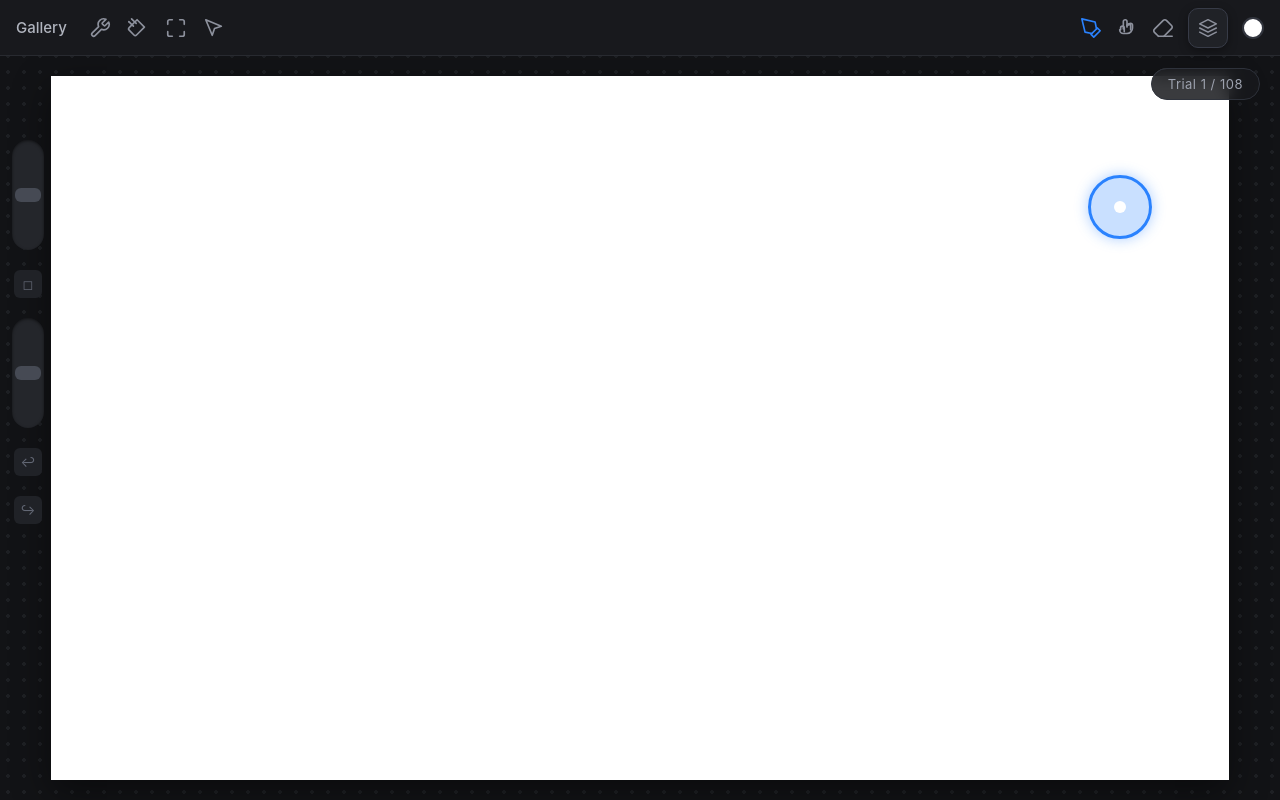
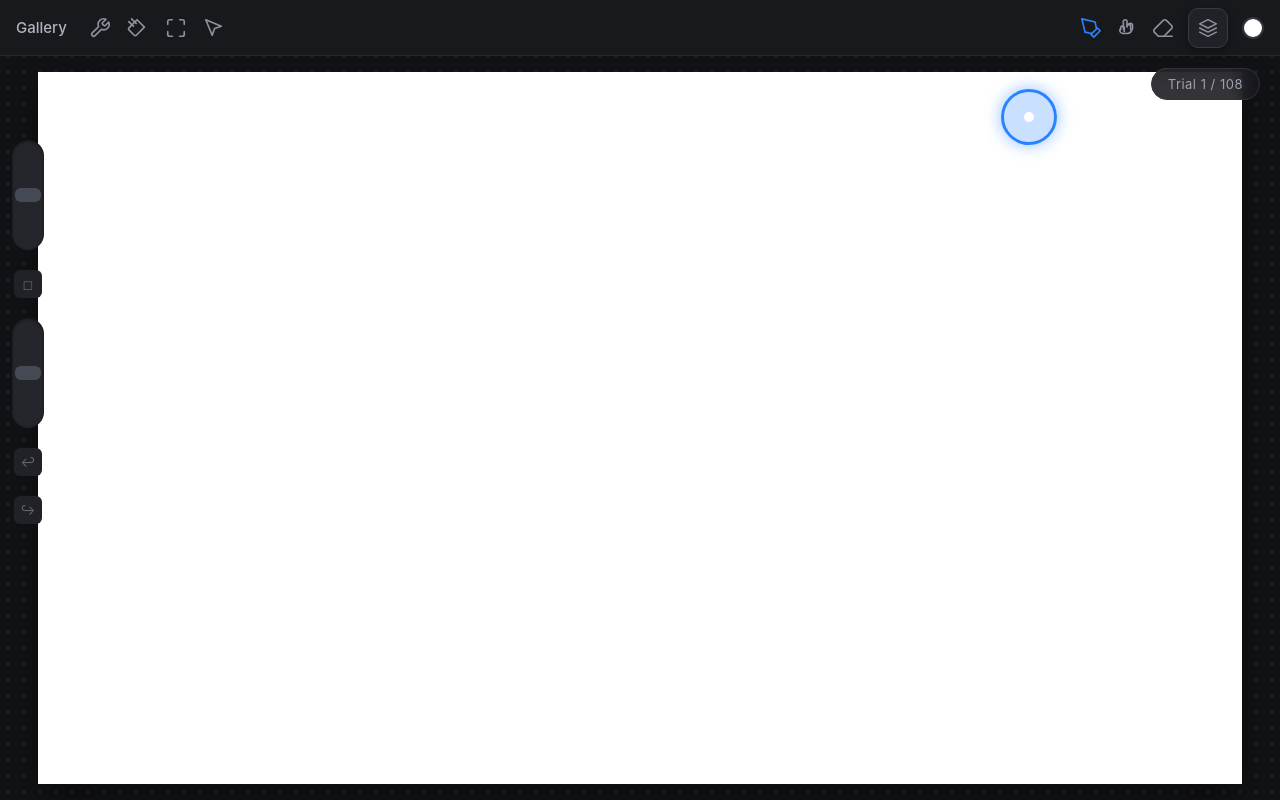
Before and after one commit to aammyyx/Human-Computer-Interaction-Assignment-1-, a plain HTML site: page index.html in a window 1280 px wide. Drawn offline with Linux system fonts and the light colour scheme.

Commit message:
Add files via upload

```diff
--- a/index.html
+++ b/index.html
@@ -33,7 +33,6 @@
       overflow: hidden;
     }
 
-    /* 頂部工具列 */
     #top-toolbar {
       position: absolute;
       top: 0;
@@ -48,7 +47,6 @@
       padding: 0 16px;
       z-index: 100;
       color: #92959e;
-      overflow: visible;
     }
 
     .toolbar-group {
@@ -100,7 +98,6 @@
       flex-shrink: 0;
     }
 
-    /* Layers 容器：維持 40px 佔位格，Target 由中心向外延伸不推擠其他按鈕 */
     #layers-target-wrapper {
       position: relative;
       width: 40px;
@@ -112,7 +109,6 @@
       z-index: 110;
     }
 
-    /* 實體 Target Hitbox (無文字) */
     #layers-hitbox {
       position: absolute;
       border-radius: 10px;
@@ -124,10 +120,9 @@
       background: #202227;
       border: 1.5px solid #373b47;
       box-shadow: 0 3px 10px rgba(0, 0, 0, 0.35);
-      transition: border-color 0.12s ease, background 0.12s ease;
+      transition: border-color 0.1s ease, background 0.1s ease;
     }
 
-    /* Target 尺寸：40 / 60 / 80 px */
     .target-size-40 {
       width: 40px !important;
       height: 40px !important;
@@ -159,17 +154,15 @@
       height: 38px !important;
     }
 
-    /* 當前目標高亮狀態 */
     .target-active {
       border-color: #2a82fe !important;
       background: rgba(42, 130, 254, 0.25) !important;
-      box-shadow: 0 0 14px rgba(42, 130, 254, 0.4) !important;
+      box-shadow: 0 0 16px rgba(42, 130, 254, 0.5) !important;
     }
     .target-active #layers-icon-svg {
       stroke: #2a82fe !important;
     }
 
-    /* 左側側邊欄 */
     #left-dock {
       position: absolute;
       left: 12px;
@@ -213,7 +206,6 @@
       font-size: 13px;
     }
 
-    /* 中央 Canvas 畫布 */
     #canvas-container {
       position: absolute;
       top: 56px;
@@ -227,8 +219,8 @@
     }
 
     #drawing-paper {
-      width: 92vw;
-      height: 88vh;
+      width: 94vw;
+      height: 89vh;
       background-color: #ffffff;
       box-shadow: 0 12px 36px rgba(0, 0, 0, 0.45);
       position: relative;
@@ -236,11 +228,10 @@
       cursor: crosshair;
     }
 
-    /* Start Point (固定 64px 直徑) */
     #start-point {
       position: absolute;
-      width: 64px !important;
-      height: 64px !important;
+      width: 56px !important;
+      height: 56px !important;
       border-radius: 50%;
       background: radial-gradient(circle, #2a82fe 0%, #165abf 70%, #0d3878 100%);
       border: 3px solid #ffffff;
@@ -252,11 +243,11 @@
       z-index: 99;
       transform: translate(-50%, -50%);
       pointer-events: auto;
-      transition: transform 0.1s ease, box-shadow 0.1s ease;
+      transition: transform 0.08s ease, box-shadow 0.08s ease;
     }
 
     #start-point.target-active {
-      box-shadow: 0 0 18px rgba(42, 130, 254, 0.7);
+      box-shadow: 0 0 20px rgba(42, 130, 254, 0.8);
       border-color: #ffffff;
     }
 
@@ -268,18 +259,17 @@
 
     #start-point::after {
       content: '';
-      width: 12px;
-      height: 12px;
+      width: 10px;
+      height: 10px;
       background: #ffffff;
       border-radius: 50%;
     }
 
-    /* HUD 狀態欄 */
     #experiment-hud {
       position: absolute;
       top: 68px;
       right: 20px;
-      background: rgba(24, 25, 29, 0.85);
+      background: rgba(24, 25, 29, 0.88);
       border: 1px solid #2e323b;
       padding: 7px 16px;
       border-radius: 20px;
@@ -291,14 +281,13 @@
       pointer-events: none;
     }
 
-    /* 完成實驗 Modal */
     .modal-backdrop {
       position: absolute;
       top: 0;
       left: 0;
       width: 100vw;
       height: 100vh;
-      background: rgba(10, 11, 13, 0.84);
+      background: rgba(10, 11, 13, 0.86);
       backdrop-filter: blur(12px);
       z-index: 200;
       display: none;
@@ -353,7 +342,6 @@
 <body>
 
   <div id="app-container">
-    <!-- 頂部工具列 -->
     <header id="top-toolbar">
       <div class="toolbar-group">
         <span class="gallery-text">Gallery</span>
@@ -368,7 +356,6 @@
         <svg class="tool-icon" viewBox="0 0 24 24"><path d="M8 13v-8a2 2 0 0 1 4 0v6"/><path d="M12 9.5a2 2 0 0 1 4 0v4.5"/><path d="M5 14v-2a2 2 0 0 1 4 0v4"/><path d="M4 14a4 4 0 0 0 4 4h4a6 6 0 0 0 6-6V9a2 2 0 0 0-4 0"/></svg>
         <svg class="tool-icon" viewBox="0 0 24 24"><path d="m7 21-4.3-4.3c-1-1-1-2.5 0-3.4l9.6-9.6c1-1 2.5-1 3.4 0l5.6 5.6c1 1 1 2.5 0 3.4L13 21"/><path d="M22 21H7"/></svg>
 
-        <!-- Fitts' Law Target: Layers (無文字) -->
         <div id="layers-target-wrapper">
           <div id="layers-hitbox" class="target-size-40" title="Layers Target">
             <svg id="layers-icon-svg" class="tool-icon" viewBox="0 0 24 24">
@@ -383,7 +370,6 @@
       </div>
     </header>
 
-    <!-- 左側側邊欄 -->
     <aside id="left-dock">
       <div class="slider-track"><div class="slider-thumb"></div></div>
       <div class="dock-btn">◻</div>
@@ -392,26 +378,22 @@
       <div class="dock-btn">↪</div>
     </aside>
 
-    <!-- 中央畫布 -->
     <main id="canvas-container">
       <div id="drawing-paper">
         <div id="start-point"></div>
       </div>
     </main>
 
-    <!-- HUD 狀態欄 -->
     <div id="experiment-hud">Trial 1 / 108</div>
 
-    <!-- 完成實驗 Modal -->
     <div id="modal-completion" class="modal-backdrop">
       <div class="modal-box">
-        <h2 class="modal-title">Experiment Complete</h2>
+        <h2 class="modal-title">實驗完成！</h2>
         <p class="modal-desc">
-          108 / 108<br>
-          108 trials completed.<br>
-          點擊下方按鈕下載 CSV 檔案。
+          已順利完成 108 次試驗。<br>
+          點擊下方按鈕即可下載包含原始紀錄與分組平均的完整 CSV 報告。
         </p>
-        <button class="action-btn" id="btn-download-csv">Download CSV</button>
+        <button class="action-btn" id="btn-download-csv">下載 CSV 檔案</button>
       </div>
     </div>
   </div>
@@ -423,12 +405,14 @@
       const TOTAL_TRIALS = 108;
       const TOTAL_BLOCKS = 3;
       const REPETITIONS_PER_BLOCK = 4;
-      const DISTANCES = [200, 400, 600];
+
+      // 設定目標距離與寬度條件 (像素)
+      const DISTANCES = [200, 380, 560];
       const WIDTHS = [40, 60, 80];
 
       let trialsPlan = [];
-      let currentTrialIndex = 0; // 0 至 107 對應 Trial 1 至 108
-      let currentExpectedTarget = 'START'; // 每一個 trial 都是由 'START' 開始，到 'LAYERS' 結束
+      let currentTrialIndex = 0;
+      let currentExpectedTarget = 'START';
       let isInitialized = false;
 
       let movementStartTime = 0;
@@ -451,7 +435,6 @@
         return arr;
       }
 
-      // 建立 3 個 Blocks，每個 Block 重新 Shuffle 9 個 conditions，每個 condition 重複 4 次 (共 108 trials)
       function buildExperimentPlan() {
         const baseConditions = [];
         DISTANCES.forEach(distance => {
@@ -461,11 +444,8 @@
         });
 
         const fullPlan = [];
-
         for (let b = 0; b < TOTAL_BLOCKS; b++) {
-          // 每個 block 獨立重新隨機排列 9 個 conditions
           const randomizedConditions = shuffleArray(baseConditions);
-
           randomizedConditions.forEach(cond => {
             for (let r = 0; r < REPETITIONS_PER_BLOCK; r++) {
               fullPlan.push({
@@ -476,68 +456,52 @@
             }
           });
         }
-
         return fullPlan;
       }
 
-      // 幾何計算：在 Canvas 可視範圍內搜尋與 Layers target 中心剛好為 distanceA 的位置 (絕不使用 clamp)
-      function findAccurateStartPointPosition(targetCenter, distanceA) {
+      // 向量定位：從頂部 Target 朝左下方畫布做角度與距離投射
+      function calculateStartPointPosition(targetCenter, distanceA) {
         const paperRect = drawingPaperEl.getBoundingClientRect();
-        const r = 32; // Start Point 半徑 (64px / 2)
-        const margin = 12;
+        const r = 28; // 半徑
+        const margin = 16;
 
         const minX = paperRect.left + r + margin;
         const maxX = paperRect.right - r - margin;
         const minY = paperRect.top + r + margin;
         const maxY = paperRect.bottom - r - margin;
 
-        const validCandidates = [];
+        let selected = null;
 
-        // 進行 360 度掃描 (步長 0.25 度)
-        for (let deg = 0; deg < 360; deg += 0.25) {
+        // 搜尋 110 度到 165 度（自然右手持筆之左下方向）
+        for (let deg = 110; deg <= 165; deg += 0.5) {
           const rad = deg * (Math.PI / 180);
-          const cx = targetCenter.x + distanceA * Math.cos(rad);
-          const cy = targetCenter.y + distanceA * Math.sin(rad);
+          const cx = targetCenter.x - distanceA * Math.cos(rad - Math.PI / 2);
+          const cy = targetCenter.y + distanceA * Math.sin(rad - Math.PI / 2);
 
-          // 嚴格確保在畫布邊界內且 Y > 64px 避免與 Toolbar 重疊
-          if (cx >= minX && cx <= maxX && cy >= minY && cy <= maxY && cy > 64) {
-            validCandidates.push({ clientX: cx, clientY: cy });
+          if (cx >= minX && cx <= maxX && cy >= minY && cy <= maxY) {
+            selected = { clientX: cx, clientY: cy };
+            break;
           }
         }
 
-        let chosen;
-        if (validCandidates.length > 0) {
-          // 優先挑選手寫操作最自然之左下方象限
-          const lowerLeft = validCandidates.filter(p => p.clientX <= targetCenter.x && p.clientY >= targetCenter.y);
-          if (lowerLeft.length > 0) {
-            chosen = lowerLeft[Math.floor(Math.random() * lowerLeft.length)];
-          } else {
-            chosen = validCandidates[Math.floor(Math.random() * validCandidates.length)];
-          }
-        } else {
-          // 極限搜尋步長
-          for (let deg = 90; deg <= 180; deg += 0.5) {
-            const rad = deg * (Math.PI / 180);
-            const cx = targetCenter.x - distanceA * Math.sin(rad - Math.PI / 2);
-            const cy = targetCenter.y + distanceA * Math.cos(rad - Math.PI / 2);
-            if (cx >= paperRect.left + r && cx <= paperRect.right - r && cy >= paperRect.top + r && cy <= paperRect.bottom - r) {
-              chosen = { clientX: cx, clientY: cy };
-              break;
-            }
-          }
+        // 若因螢幕過小無法容納原始設定距離，退回最大安全夾角
+        if (!selected) {
+          const clampedDistance = Math.min(distanceA, Math.hypot(targetCenter.x - minX, maxY - targetCenter.y) - 20);
+          const rad = 135 * (Math.PI / 180);
+          const cx = Math.max(minX, targetCenter.x - clampedDistance * Math.cos(rad - Math.PI / 2));
+          const cy = Math.min(maxY, targetCenter.y + clampedDistance * Math.sin(rad - Math.PI / 2));
+          selected = { clientX: cx, clientY: cy };
         }
 
-        const actualDistance = Math.hypot(chosen.clientX - targetCenter.x, chosen.clientY - targetCenter.y);
+        const actualDistance = Math.hypot(selected.clientX - targetCenter.x, selected.clientY - targetCenter.y);
 
         return {
-          left: chosen.clientX - paperRect.left,
-          top: chosen.clientY - paperRect.top,
+          left: selected.clientX - paperRect.left,
+          top: selected.clientY - paperRect.top,
           actualDistance: actualDistance
         };
       }
 
-      // 配置當前 Target / Start Point 狀態
-      // isConditionChange: 僅在切換 condition (或螢幕旋轉/初始化) 時才設為 true 來重新定位 Start Point
       function updateTargetStates(isConditionChange = false) {
         if (currentTrialIndex >= TOTAL_TRIALS) {
           showCompletionModal();
@@ -545,11 +509,8 @@
         }
 
         const currentTrial = trialsPlan[currentTrialIndex];
-
-        // 1. 套用 Target 尺寸 (40 / 60 / 80)
         layersHitboxEl.className = `target-size-${currentTrial.width}`;
 
-        // 2. 只有在進入新 condition（每 4 次 trial 一次）或初始化時，才重新計算並定位 Start Point
         if (isConditionChange || !isInitialized) {
           void layersHitboxEl.offsetWidth;
           const targetRect = layersHitboxEl.getBoundingClientRect();
@@ -558,14 +519,13 @@
             y: targetRect.top + targetRect.height / 2
           };
 
-          const pos = findAccurateStartPointPosition(targetCenter, currentTrial.distance);
+          const pos = calculateStartPointPosition(targetCenter, currentTrial.distance);
           activeActualDistance = pos.actualDistance;
           startPointEl.style.left = `${pos.left}px`;
           startPointEl.style.top = `${pos.top}px`;
           isInitialized = true;
         }
 
-        // 3. 視覺切換：根據下一個要點擊的目標加上高亮樣式
         if (currentExpectedTarget === 'START') {
           startPointEl.className = 'target-active';
           layersHitboxEl.classList.remove('target-active');
@@ -574,28 +534,32 @@
           layersHitboxEl.classList.add('target-active');
         }
 
-        // 4. 更新 HUD 顯示 (Trial 1 / 108 ... Trial 108 / 108)
         hudEl.innerText = `Trial ${currentTrialIndex + 1} / ${TOTAL_TRIALS}`;
       }
 
-      // 點擊 Start Point：啟動當前 trial 的單向計時 (不改變 Start Point 位置)
+      // 起點觸發
       startPointEl.addEventListener('pointerdown', (e) => {
+        e.preventDefault();
         e.stopPropagation();
 
         if (currentExpectedTarget === 'START') {
           movementStartTime = performance.now();
-          currentExpectedTarget = 'LAYERS'; // 目標轉移至 Layers
+          currentExpectedTarget = 'LAYERS';
           updateTargetStates(false);
         }
       });
 
-      // 點擊 Layers Target：完成單向 movement (Start -> Layers)，計算 MT 並儲存資料
+      // 目標達成
       layersHitboxEl.addEventListener('pointerdown', (e) => {
+        e.preventDefault();
         e.stopPropagation();
 
         if (currentExpectedTarget === 'LAYERS') {
           const clickTime = performance.now();
           const movementTime = clickTime - movementStartTime;
+
+          // 過濾異常快速點擊（例如連按誤觸）
+          if (movementTime < 80) return;
 
           recordCurrentTrial(movementTime);
 
@@ -605,16 +569,12 @@
             return;
           }
 
-          // 重設為下一個 trial 的 Start 狀態 (維持 Start -> Layers 方向)
           currentExpectedTarget = 'START';
-
-          // 判斷是否做完 4 次需換到下一個 condition
           const isNextCondition = (currentTrialIndex % REPETITIONS_PER_BLOCK === 0);
           updateTargetStates(isNextCondition);
         }
       });
 
-      // 記錄單一 Trial 數據 (嚴格保留欄位與對應 condition)
       function recordCurrentTrial(mt) {
         const trialInfo = trialsPlan[currentTrialIndex];
         const dist = activeActualDistance;
@@ -623,10 +583,11 @@
 
         experimentData.push({
           Trial: currentTrialIndex + 1,
+          Block: trialInfo.block,
           Distance: dist.toFixed(2),
           Width: width,
           ID: id.toFixed(3),
-          MT: mt.toFixed(2)
+          MT: mt.toFixed(1)
         });
       }
 
@@ -640,11 +601,10 @@
       function exportToCSV() {
         if (experimentData.length === 0) return;
 
-        const header = 'Trial,Distance,Width,Index of Difficulty,MT';
-        const rows = [header];
-
+        // 僅保留原始各筆試驗紀錄
+        const rows = ['Trial,Block,Distance,Width,Index of Difficulty,MT'];
         experimentData.forEach(row => {
-          rows.push(`${row.Trial},${row.Distance},${row.Width},${row.ID},${row.MT}`);
+          rows.push(`${row.Trial},${row.Block},${row.Distance},${row.Width},${row.ID},${row.MT}`);
         });
 
         const csvContent = rows.join('\r\n');
@@ -662,7 +622,7 @@
 
       window.addEventListener('resize', () => {
         if (currentTrialIndex < TOTAL_TRIALS) {
-          updateTargetStates(true); // 視窗縮放時重新調整貼齊
+          updateTargetStates(true);
         }
       });
 
@@ -671,7 +631,7 @@
         currentTrialIndex = 0;
         currentExpectedTarget = 'START';
         isInitialized = false;
-        setTimeout(() => updateTargetStates(true), 60);
+        setTimeout(() => updateTargetStates(true), 80);
       });
     })();
   </script>
```
